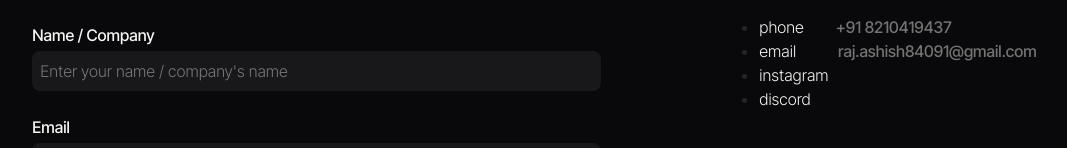
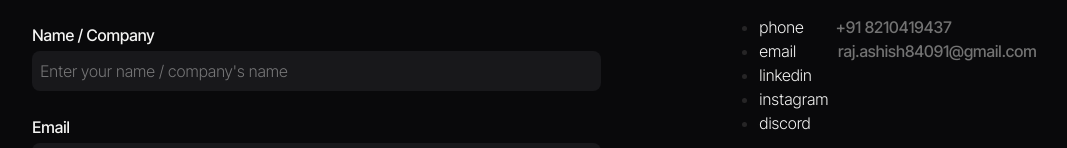
Before and after one commit to ashishraj-dev/personal-portfolio-v2, a React (Vite) app: page / in a window 1280 px wide. Shown: the part 3265-3413 px from the top of the page, without its empty margins (110-1177 px from the left). Built offline with nearby package versions, Linux system fonts and the light colour scheme; a web font is replaced by a local one.

Commit message:
updated contact link

```diff
--- a/src/components/Contact.jsx
+++ b/src/components/Contact.jsx
@@ -192,6 +192,22 @@ const Contact = () => {
                   {' '}
                   <div className="flex">
                     <a
+                      href="https://www.linkedin.com/in/ashishraj-dev"
+                      target="_blank"
+                      rel="noopener noreferrer"
+                      className="hover:text-blue-800 duration-300 active:text-blue-800 flex"
+                    >
+                      linkedin
+                      <span className="arrow3">
+                        <MdArrowOutward />
+                      </span>
+                    </a>
+                  </div>
+                </li>
+                <li className="list-disc">
+                  {' '}
+                  <div className="flex">
+                    <a
                       href="https://www.instagram.com/ashish._.draws/"
                       target="_blank"
                       rel="noopener noreferrer"
```
